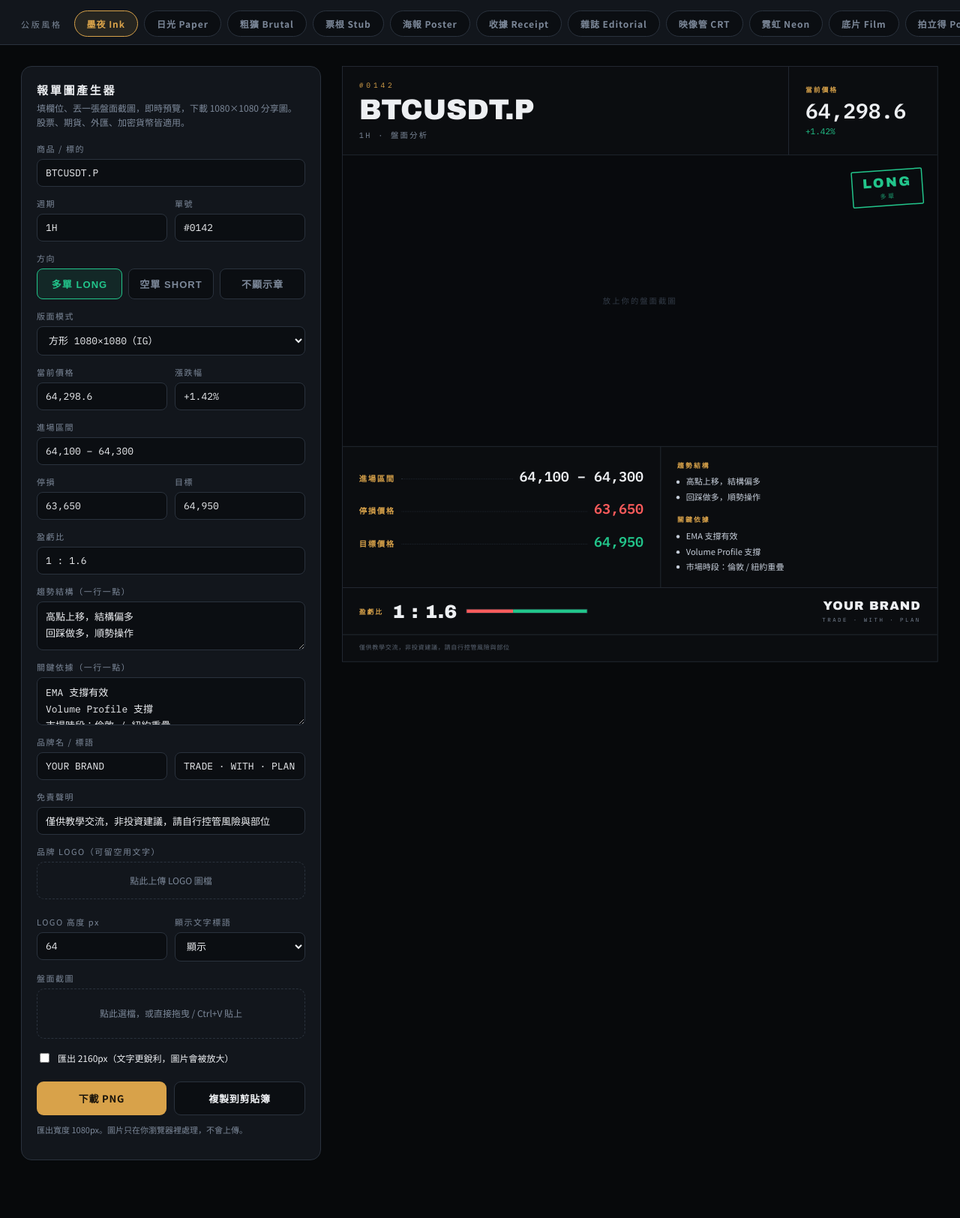
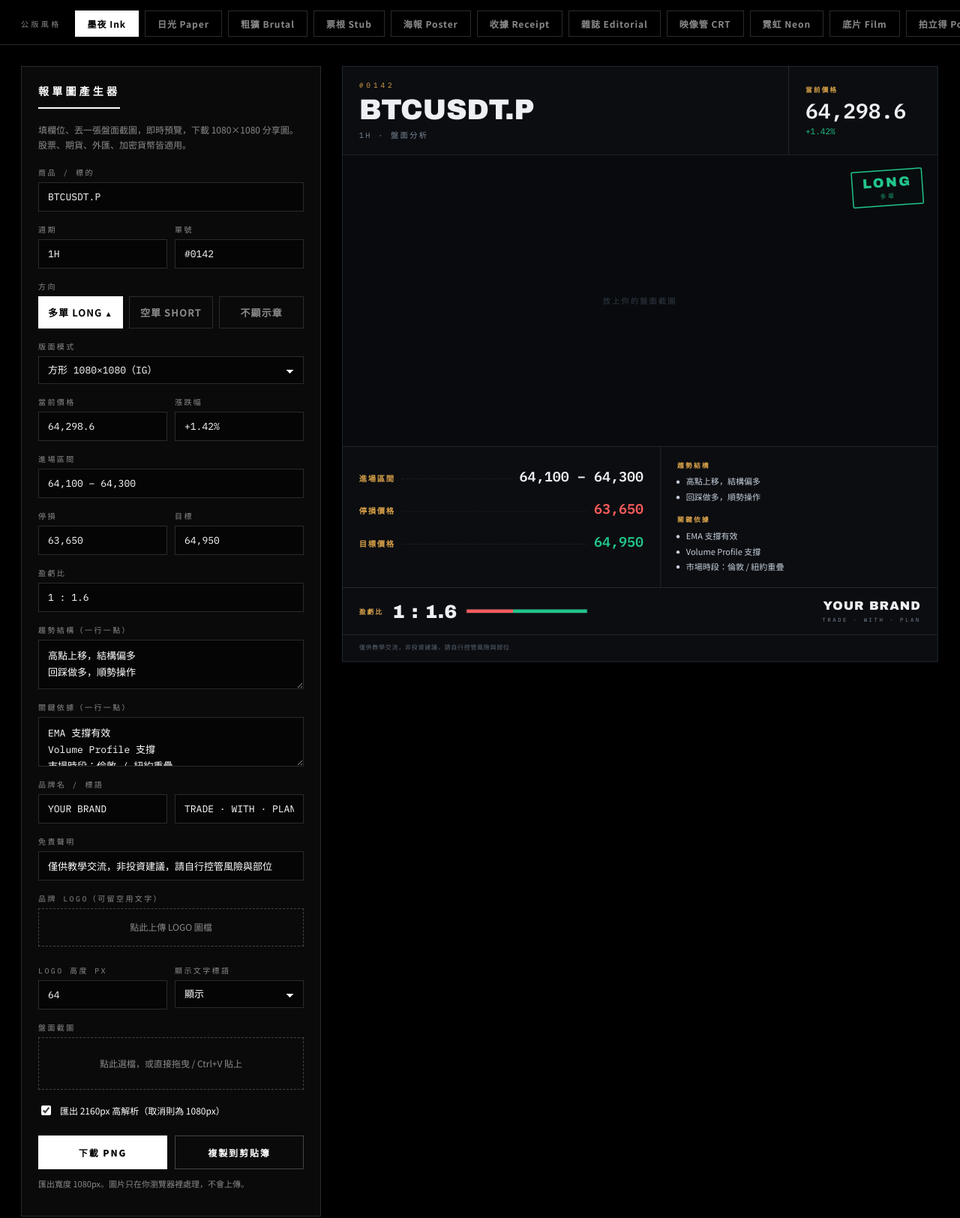
Before and after one commit to tutx7331/signal-card, a plain HTML site: page index.html in a window 1280 px wide. Shown: the whole page at 75% size. Before the commit the page ends 1575 px from the top, so only its background shows below. Drawn offline with nearby package versions, Linux system fonts and the light colour scheme.

Commit message:
Add files via upload

```diff
--- a/index.html
+++ b/index.html
@@ -700,49 +700,105 @@
 #card[data-theme="brutal"] .lv.tp .p,#card[data-theme="brutal"] .lv.sl .p{-webkit-text-stroke:1px #000}
 
 *{box-sizing:border-box}
-body{margin:0;background:#07090B;color:var(--paper);
+/* ===== 工具介面：純黑白 Mono ===== */
+:root{
+  --ui-bg:#000000;      /* 底 */
+  --ui-surface:#0A0A0A; /* 面板 */
+  --ui-field:#050505;   /* 輸入框 */
+  --ui-line:#2B2B2B;    /* 髮絲線 */
+  --ui-line2:#454545;   /* 次強線 */
+  --ui-dim:#8A8A8A;     /* 次要字 */
+  --ui-txt:#FFFFFF;     /* 主字 */
+}
+body{margin:0;background:var(--ui-bg);color:var(--ui-txt);
   font-family:"Noto Sans TC",system-ui,sans-serif;
   padding-left:env(safe-area-inset-left);padding-right:env(safe-area-inset-right)}
-.nav{display:flex;align-items:center;gap:8px;padding:14px 28px 10px;border-bottom:1px solid var(--line);
-  background:var(--panel);position:sticky;top:0;z-index:50;flex-wrap:nowrap;
+::selection{background:#FFF;color:#000}
+
+/* 風格列 */
+.nav{display:flex;align-items:center;gap:8px;padding:14px 28px 10px;
+  border-bottom:1px solid var(--ui-line);background:var(--ui-bg);
+  position:sticky;top:0;z-index:50;flex-wrap:nowrap;
   overflow-x:auto;-webkit-overflow-scrolling:touch;
-  scrollbar-width:thin;scrollbar-color:var(--line) transparent;
+  scrollbar-width:thin;scrollbar-color:var(--ui-line2) transparent;
   padding-top:calc(14px + env(safe-area-inset-top))}
 .nav::-webkit-scrollbar{height:6px}
-.nav::-webkit-scrollbar-thumb{background:var(--line);border-radius:3px}
+.nav::-webkit-scrollbar-thumb{background:var(--ui-line2);border-radius:0}
 .nav::-webkit-scrollbar-track{background:transparent}
-.navlabel{flex:0 0 auto;font-size:11px;letter-spacing:.24em;color:var(--dim);margin-right:8px}
-.nav button{flex:0 0 auto;padding:8px 16px;border-radius:999px;border:1px solid var(--line);background:#0B0E12;
-  color:var(--dim);font-family:inherit;font-size:12px;font-weight:700;letter-spacing:.08em;cursor:pointer}
-.nav button.on{border-color:var(--gold);color:var(--gold);background:rgba(216,162,74,.10)}
+.navlabel{flex:0 0 auto;font-family:"IBM Plex Mono",monospace;font-size:10px;
+  letter-spacing:.34em;color:var(--ui-dim);margin-right:10px;text-transform:uppercase}
+.nav button{flex:0 0 auto;padding:8px 16px;border-radius:0;border:1px solid var(--ui-line);
+  background:transparent;color:var(--ui-dim);font-family:inherit;font-size:12px;
+  font-weight:700;letter-spacing:.08em;cursor:pointer;transition:none}
+.nav button:hover{border-color:var(--ui-line2);color:var(--ui-txt)}
+.nav button.on{border-color:#FFF;color:#000;background:#FFF}
+
 .wrap{display:grid;grid-template-columns:400px 1fr;gap:28px;padding:28px;align-items:start}
 @media(max-width:980px){.wrap{grid-template-columns:1fr}}
 
-/* ---------- 控制面板 ---------- */
-.panel{background:var(--panel);border:1px solid var(--line);border-radius:14px;padding:20px;position:sticky;top:80px}
-.panel h1{font-size:15px;letter-spacing:.18em;margin:0 0 4px;font-weight:900}
-.panel p.sub{color:var(--dim);font-size:12px;margin:0 0 18px;line-height:1.6}
-label{display:block;font-size:11px;letter-spacing:.14em;color:var(--dim);margin:14px 0 6px}
-input,textarea,select{width:100%;background:#0B0E12;border:1px solid var(--line);color:var(--paper);
-  border-radius:8px;padding:9px 11px;font-size:13px;font-family:"IBM Plex Mono","Noto Sans TC",monospace}
+/* 控制面板 */
+.panel{background:var(--ui-surface);border:1px solid var(--ui-line);border-radius:0;
+  padding:22px;position:sticky;top:80px}
+.panel h1{font-size:14px;letter-spacing:.30em;margin:0 0 6px;font-weight:900;
+  text-transform:uppercase;padding-bottom:12px;border-bottom:2px solid #FFF;display:inline-block}
+.panel p.sub{color:var(--ui-dim);font-size:12px;margin:12px 0 18px;line-height:1.7}
+label{display:block;font-family:"IBM Plex Mono",monospace;font-size:10px;letter-spacing:.24em;
+  color:var(--ui-dim);margin:16px 0 6px;text-transform:uppercase}
+input,textarea,select{width:100%;background:var(--ui-field);border:1px solid var(--ui-line);
+  color:var(--ui-txt);border-radius:0;padding:10px 12px;font-size:13px;
+  font-family:"IBM Plex Mono","Noto Sans TC",monospace}
+select{appearance:none;-webkit-appearance:none;
+  background-image:linear-gradient(45deg,transparent 50%,#FFF 50%),
+                   linear-gradient(135deg,#FFF 50%,transparent 50%);
+  background-position:calc(100% - 17px) 17px,calc(100% - 12px) 17px;
+  background-size:5px 5px,5px 5px;background-repeat:no-repeat}
 textarea{resize:vertical;min-height:64px;line-height:1.7}
-input:focus,textarea:focus,select:focus{outline:2px solid var(--gold);outline-offset:1px}
+input:focus,textarea:focus,select:focus{outline:1px solid #FFF;outline-offset:2px;
+  border-color:#FFF}
+input[type=range]{padding:0;border:0;background:transparent;accent-color:#FFF}
+input[type=checkbox]{accent-color:#FFF}
 .row{display:grid;grid-template-columns:1fr 1fr;gap:10px}
+
+/* 分段選擇：選中即反白 */
 .seg{display:grid;grid-template-columns:1fr 1fr;gap:8px;margin-top:6px}
-.seg button{padding:10px;border-radius:8px;border:1px solid var(--line);background:#0B0E12;
-  color:var(--dim);font-weight:700;font-size:13px;cursor:pointer;letter-spacing:.08em}
-.seg button.on[data-v=LONG]{border-color:var(--long);color:var(--long);background:rgba(34,197,139,.10)}
-.seg button.on[data-v=SHORT]{border-color:var(--short);color:var(--short);background:rgba(255,92,92,.10)}
-.seg button.on[data-v=NONE]{border-color:var(--gold);color:var(--gold);background:rgba(216,162,74,.10)}
-.drop{margin-top:6px;border:1px dashed var(--line);border-radius:10px;padding:22px 12px;text-align:center;
-  color:var(--dim);font-size:12px;cursor:pointer;line-height:1.7}
-.drop.hot{border-color:var(--gold);color:var(--gold)}
-.actions{display:flex;gap:10px;margin-top:22px}
-.actions button{flex:1;padding:12px;border-radius:9px;border:none;cursor:pointer;font-weight:700;font-size:13px;
-  font-family:inherit;letter-spacing:.06em}
-#save{background:var(--gold);color:#17120A}
-#copy{background:#0B0E12;color:var(--paper);border:1px solid var(--line)}
-.hint{color:var(--dim);font-size:11px;margin-top:10px;line-height:1.7}
+.seg button{padding:11px;border-radius:0;border:1px solid var(--ui-line);background:transparent;
+  color:var(--ui-dim);font-family:inherit;font-weight:700;font-size:13px;cursor:pointer;
+  letter-spacing:.08em}
+.seg button:hover{border-color:var(--ui-line2);color:var(--ui-txt)}
+.seg button.on{background:#FFF;color:#000;border-color:#FFF}
+.seg button.on[data-v=SHORT]{background:#FFF;color:#000}
+.seg button.on[data-v=SHORT]::after{content:" ▼";font-size:10px}
+.seg button.on[data-v=LONG]::after{content:" ▲";font-size:10px}
+
+.drop{margin-top:6px;border:1px dashed var(--ui-line2);border-radius:0;padding:24px 12px;
+  text-align:center;color:var(--ui-dim);font-size:12px;cursor:pointer;line-height:1.7}
+.drop:hover{border-color:#FFF;color:var(--ui-txt)}
+.drop.hot{border-color:#FFF;color:#FFF;background:#111}
+
+.actions{display:flex;gap:10px;margin-top:24px}
+.actions button{flex:1;padding:13px;border-radius:0;cursor:pointer;font-weight:900;
+  font-size:12px;font-family:inherit;letter-spacing:.16em;text-transform:uppercase}
+#save{background:#FFF;color:#000;border:1px solid #FFF}
+#save:hover{background:#DDD;border-color:#DDD}
+#copy{background:transparent;color:var(--ui-txt);border:1px solid var(--ui-line2)}
+#copy:hover{border-color:#FFF}
+.hint{color:var(--ui-dim);font-size:11px;margin-top:10px;line-height:1.7}
+.hint b{color:var(--ui-txt);font-weight:700}
+
+/* 收合區塊 */
+.panel details{border-top:1px solid var(--ui-line);margin-top:16px;padding-top:12px}
+.panel details>summary{cursor:pointer;font-family:"IBM Plex Mono",monospace;font-size:10px;
+  letter-spacing:.24em;color:var(--ui-txt);font-weight:700;list-style:none;padding:4px 0;
+  text-transform:uppercase}
+button.ghost{width:100%;margin-top:8px;padding:10px;border-radius:0;
+  border:1px solid var(--ui-line2);background:transparent;color:var(--ui-txt);
+  font-family:inherit;font-size:12px;font-weight:700;cursor:pointer;letter-spacing:.06em}
+button.ghost:hover{border-color:#FFF;background:#111}
+label.chk{display:flex;align-items:center;gap:9px;margin-top:18px;letter-spacing:0;
+  font-family:"Noto Sans TC",sans-serif;font-size:12px;color:var(--ui-txt);
+  text-transform:none;cursor:pointer}
+label.chk input{width:auto}
+#zoominfo{font-family:"IBM Plex Mono",monospace;letter-spacing:.04em}
 
 /* ---------- 卡片本體（匯出 1080px） ---------- */
 .stage{display:flex;justify-content:center;overflow:hidden}
@@ -903,7 +959,7 @@ input:focus,textarea:focus,select:focus{outline:2px solid var(--gold);outline-of
   <button data-t="news">報紙 Newsprint</button>
   <button data-t="mono">純黑白 Mono</button>
   <button data-t="luxe">精品金 Luxe</button>
-  <span class="navlabel" style="margin-left:auto;margin-right:0">v1.2.7</span>
+  <span class="navlabel" style="margin-left:auto;margin-right:0">v1.3.0</span>
 </div>
 <div class="wrap">
 <div class="panel">
@@ -960,7 +1016,7 @@ Volume Profile 支撐
   <label>品牌 LOGO（可留空用文字）</label>
   <div class="drop" id="ldrop" style="padding:14px 12px">點此上傳 LOGO 圖檔</div>
   <input type="file" id="lfile" accept="image/*" hidden>
-  <button id="lclear" style="display:none;width:100%;margin-top:8px;padding:9px;border-radius:8px;border:1px solid var(--line);background:#0B0E12;color:var(--short);font-family:inherit;font-size:12px;font-weight:700;cursor:pointer">移除 LOGO，改回文字</button>
+  <button id="lclear" class="ghost" style="display:none">移除 LOGO，改回文字</button>
   <div class="row" style="margin-top:8px">
     <div><label>LOGO 高度 px</label><input id="f_lh" type="number" value="64"></div>
     <div><label>顯示文字標語</label><select id="f_lshow"><option value="1">顯示</option><option value="0">隱藏</option></select></div>
@@ -979,8 +1035,8 @@ Volume Profile 支撐
     </div>
   </div>
 
-  <label style="display:flex;align-items:center;gap:8px;margin-top:16px;letter-spacing:0;font-size:12px;color:var(--paper)">
-    <input type="checkbox" id="f_exp2x" style="width:auto"> 匯出 2160px（文字更銳利，圖片會被放大）
+  <label class="chk">
+    <input type="checkbox" id="f_exp2x" style="width:auto" checked> 匯出 2160px 高解析（取消則為 1080px）
   </label>
   <div class="actions">
     <button id="save">下載 PNG</button>
--- a/sw.js
+++ b/sw.js
@@ -3,7 +3,7 @@
         跨網域資源（字型、html2canvas）用 cache-first
    改版時把 VERSION 加一，舊快取會自動清除。 */
 
-const VERSION = 'v1.2.7';
+const VERSION = 'v1.3.0';
 const CACHE = `signal-card-${VERSION}`;
 
 const CORE = [
```
